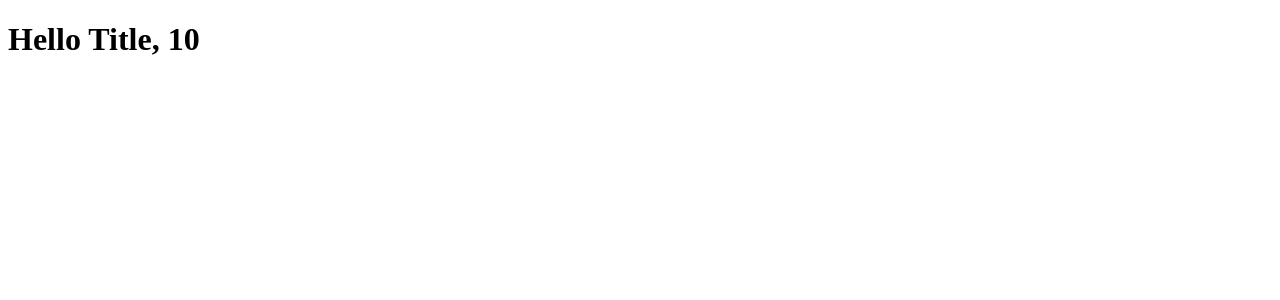
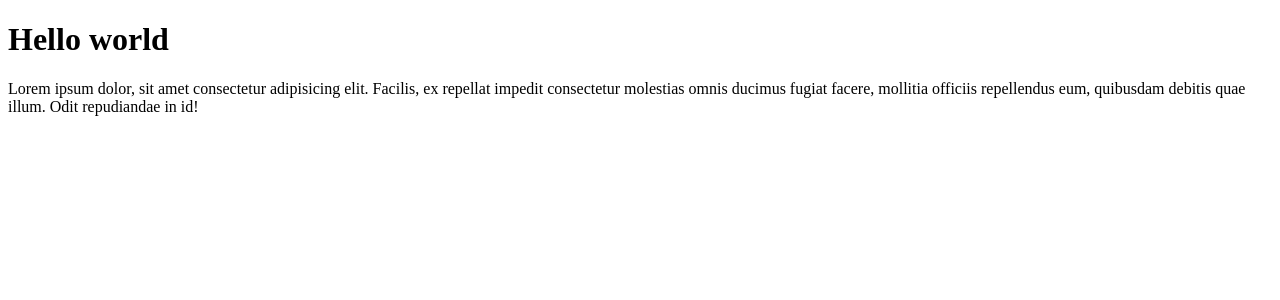
Before and after one commit to KhrystynaVasylynka/react, a React (Create React App) app: page / in a window 1280 px wide. Shown: the top 300 px of the page. Built offline with nearby package versions, Linux system fonts and the light colour scheme.

Commit message:
created a component

```diff
--- a/src/index.tsx
+++ b/src/index.tsx
@@ -2,10 +2,18 @@ import React from 'react'
 import ReactDOM from 'react-dom/client'
 
 const root = ReactDOM.createRoot(document.getElementById('root') as HTMLElement)
-// without jsx
-// const el = React.createElement("h1",{id: 'title'}, 'Hello title')
 
-// with jsx
-const a = 10
-const el = <h1 id="title">Hello Title, {a}</h1>
-root.render(<React.StrictMode>{el}</React.StrictMode>)
+//компонент
+
+const App = () => {
+  return (
+    <div>
+      <h1>Hello world</h1>
+      <p>Lorem ipsum dolor, sit amet consectetur adipisicing elit. Facilis, ex repellat impedit consectetur molestias omnis ducimus fugiat facere, mollitia officiis repellendus eum, quibusdam debitis quae illum. Odit repudiandae in id!</p>
+    </div>
+  )
+}
+root.render(
+  <React.StrictMode>
+  <App />
+</React.StrictMode>)
```
